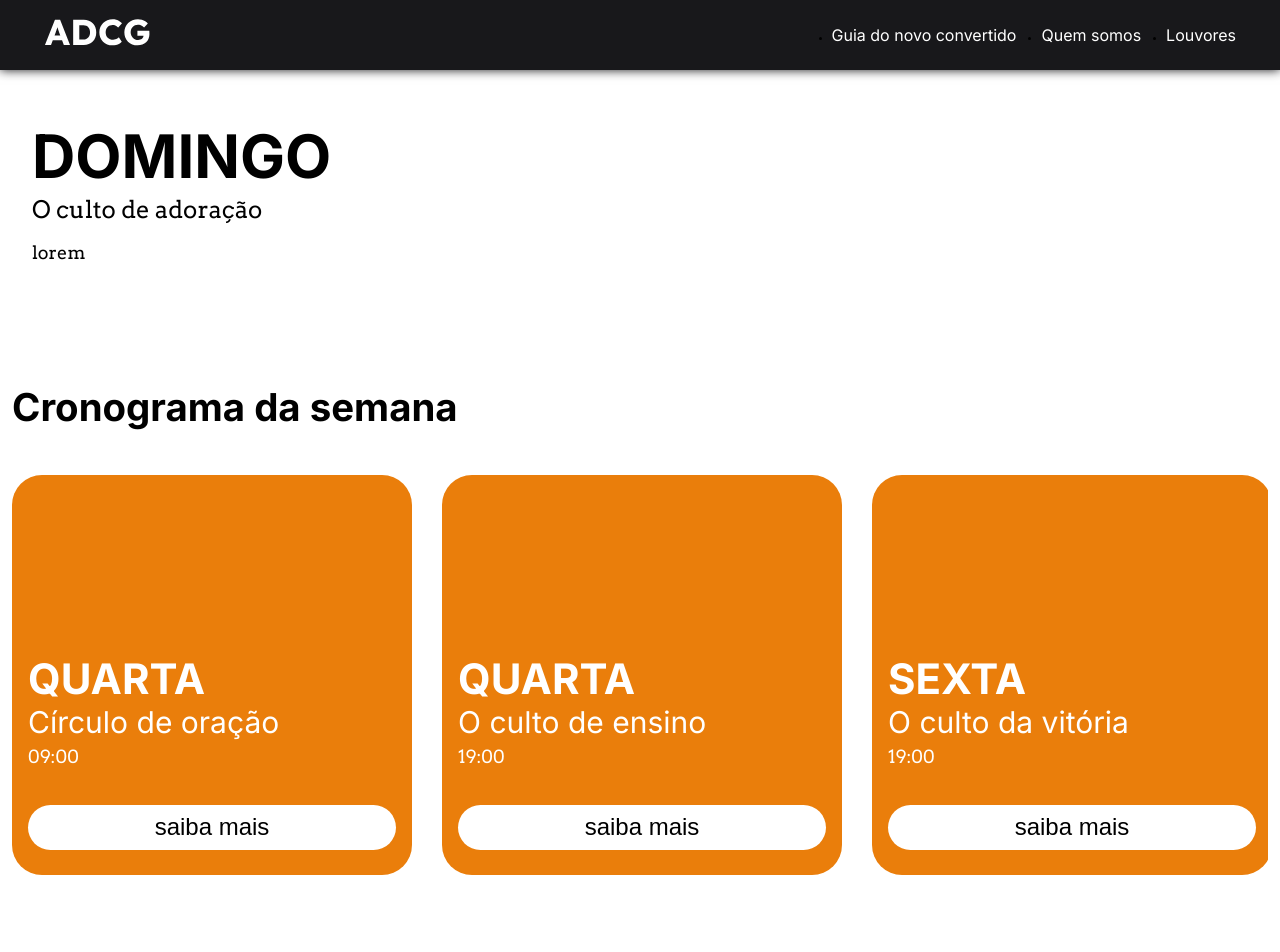
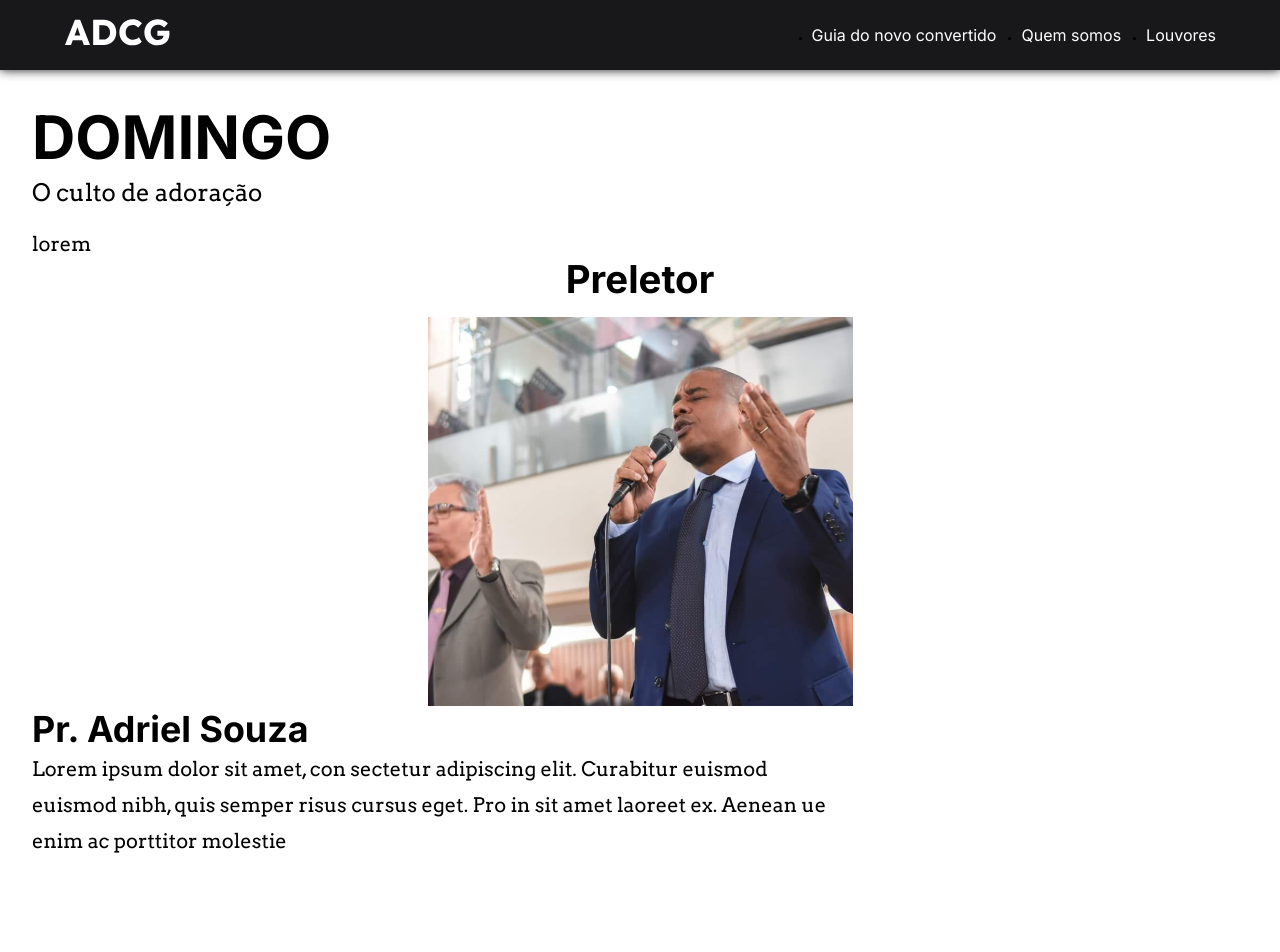
Before and after one commit to Th-Fernandes/adcg3coracoes, a Next.js app: page /cronograma/domingo-noite in a window 1280 px wide. Shown: the top 952 px of the page. Before the commit the page ends 925 px from the top, so only its background shows below. Built offline with nearby package versions, Linux system fonts and the light colour scheme.

Commit message:
refatoração dos css local e global

```diff
--- a/src/assets/styles/scss/_utils.scss
+++ b/src/assets/styles/scss/_utils.scss
@@ -16,34 +16,8 @@
 @mixin maxSizeContainer {
   max-width: 144rem;
   margin: 0 auto;
-  padding: 0 3.2rem;
-}
 
-@mixin informativeSection {
-
-
-  @include maxSizeContainer();
-  padding: 0 1.2rem;
-
-  h2 {
-    line-height: 3.5rem;
-    font-size: clamp(3.2rem, 3vw, 7.2rem);
-    color: colors.$black;
-    text-align: center;
-    margin-bottom: 2rem;
-
-    @media (min-width: 768px) {
-      text-align: start;
-    }
-  }
-
-  p {
-    line-height: 2.4rem;
-    font-size: clamp(1.4rem, 2vw, 2rem);
-    max-width: 80rem;
-
-    @media (min-width: 768px) {
-      line-height: 3.6rem;
-    }
+  @media (min-width: 768px) {
+    padding: 0 3.2rem;
   }
 }
--- a/src/assets/styles/scss/global.scss
+++ b/src/assets/styles/scss/global.scss
@@ -1,5 +1,17 @@
 @use "colors";
 @use "utils";
+
+@mixin defaultPaddingSize {
+  padding: 0 0.8rem;
+
+  @media(min-width: 768px) {
+    padding: 0 1.6rem;
+  }
+
+  @media(min-width: 1024px) {
+    padding: 0 3.2rem;
+  }
+}
 
 //display config
 * {
@@ -10,6 +22,10 @@
 
 html {
   font-size: 62.5%;
+
+  header {
+    @include defaultPaddingSize();
+  }
 
   body {
     font-family: "Arvo", serif;
@@ -26,6 +42,24 @@ h5,
 h6 {
   font-family: "Inter", sans-serif;
   font-weight: bold;
+
+}
+
+h2 {
+  font-size: clamp(3.2rem, 3vw, 7.2rem);
+  color: colors.$black;
+  text-align: center;
+  line-height: 3.5rem;
+  margin-bottom: 1.2rem;
+
+  @media (min-width: 768px) {
+    text-align: left;
+    margin-bottom: 2rem;
+  }
+}
+
+h3 {
+  font-size: clamp(3rem, 2.8vw, 6.4rem);
 }
 
 p,
@@ -33,11 +67,12 @@ small,
 span {
   font-family: "Arvo", serif;
   font-weight: normal;
-  font-size: clamp(1.4rem ,2.5vw, 1.8rem);
-  padding: 0 0.8rem;
+  font-size: clamp(1.4rem, 2vw, 2rem);
+  line-height: 2.4rem;
+  max-width: 80rem;
 
-  @media (min-width: 768px) {
-    padding: 0;
+  @media (min-width: 1024px) {
+    line-height: 3.6rem;
   }
 }
 
@@ -55,3 +90,9 @@ a {
   font-family: "Inter", sans-serif;
   text-decoration: none;
 }
+//section config
+
+section {
+  @include defaultPaddingSize();
+
+}
--- a/src/components/cronograma-page/day/cult-description/index.module.scss
+++ b/src/components/cronograma-page/day/cult-description/index.module.scss
@@ -29,7 +29,6 @@ main {
 
       .cult-description-description {
         text-align: left;
-        line-height: 2.5rem;
         margin-top: 1.5rem;
 
       }
--- a/src/components/cronograma-page/day/index.jsx
+++ b/src/components/cronograma-page/day/index.jsx
@@ -2,6 +2,7 @@ import { useState } from "react";
 import { GlobalHeader } from "../../utils/Header";
 import { GlobalCronograma } from "../../utils/main/cronograma";
 import { CultDescriptionCronogramaPage } from "./cult-description";
+import { SpeakerDescriptionCronogramaPage } from "./speaker-description";
 
 export function DayCronogramaPage() {
   const [toggleDescriptionByRoute, setToggleDescriptionByRoute] = useState()
@@ -12,6 +13,7 @@ export function DayCronogramaPage() {
 
       <main>
         <CultDescriptionCronogramaPage actualRoute={toggleDescriptionByRoute}/>
+        <SpeakerDescriptionCronogramaPage/>
         <GlobalCronograma onChangeRoute={setToggleDescriptionByRoute} />
       </main>
     </>
--- /dev/null
+++ b/src/components/cronograma-page/day/speaker-description/index.jsx
@@ -0,0 +1,27 @@
+import speakerImg from "../../../../../public/img/preletores/adriel-souza.svg"
+import cronogramaPageStyles from "./index.module.scss";
+
+export function SpeakerDescriptionCronogramaPage() {
+  return (
+    <section>
+      <h2 className={cronogramaPageStyles['speaker']}>Preletor</h2>
+
+      <div className={cronogramaPageStyles["speaker-container"]}>
+          <img className={cronogramaPageStyles["speaker-img"]} src={speakerImg.src} alt="" />
+
+          <div className="speaker-info">
+            <h3>Pr. Adriel Souza</h3>
+            <p>
+              Lorem ipsum dolor sit amet, con
+              sectetur adipiscing elit.  Curabitur
+              euismod euismod nibh,  quis
+              semper risus cursus eget. Pro
+              in sit amet laoreet ex. Aenean ue
+              enim ac porttitor molestie
+            </p>
+          </div>
+      </div>
+
+    </section>
+  )
+}
--- /dev/null
+++ b/src/components/cronograma-page/day/speaker-description/index.module.scss
@@ -0,0 +1,15 @@
+main {
+  section {
+     .speaker {
+      text-align: center;
+    }
+
+    .speaker-container {
+      .speaker-img {
+        width: min(100%, 42.5rem);
+        display: block;
+        margin: 0 auto;
+      }
+    }
+  }
+}
--- a/src/components/utils/Header/header.module.scss
+++ b/src/components/utils/Header/header.module.scss
@@ -5,28 +5,26 @@
   display: flex;
   align-items: center;
   justify-content: space-between;
-  padding: 0 1.2rem;
   background-color: colors.$dark-bg;
   box-shadow: 0px 0px 1rem colors.$dark-bg ;
   min-height: 7rem;
-  height: 5rem;
   position: sticky;
   inset: 0;
 
   .header-container {
-    @include utils.maxSizeContainer();
     flex-grow: 1;
     display: flex;
     align-items: center;
     justify-content: space-between;
 
+    @media (min-width: 768px) {
+      @include utils.maxSizeContainer();
+    }
 
     > h1 {
       cursor: pointer;
     }
 
-    @media (min-width: 768px) {
-      padding: 0 3.2rem;
-    }
+
   }
 }
--- a/src/components/utils/main/cronograma/index.module.scss
+++ b/src/components/utils/main/cronograma/index.module.scss
@@ -4,7 +4,7 @@
 
 main {
   .cronograma-semana {
-    @include utils.informativeSection();
+    @include utils.maxSizeContainer();
     margin: 3.5rem auto ;
 
 
@@ -21,7 +21,7 @@ main {
             column-gap: 3rem;
             overflow-x: auto;
 
-            @media (min-width: 768px) {
+            @media (min-width: 1024px) {
               grid-template-columns: repeat( 6 , 40rem);
             }
 
@@ -39,7 +39,7 @@ main {
                 list-style-type: none;
                 border-radius: 3rem;
 
-                @media (min-width: 768px) {
+                @media (min-width: 1024px) {
                     width: 40rem;
                     height: 40rem;
                 }
@@ -50,7 +50,7 @@ main {
 
                   h3 {
                     font-size: 1em;
-                    @media (min-width: 768px) {
+                    @media (min-width: 1024px) {
                       font-size: 1.75em;
                     }
                   }
@@ -59,7 +59,7 @@ main {
                     font-size: 2.4rem;
                     font-family: "Inter", sans-serif;
 
-                    @media (min-width: 768px) {
+                    @media (min-width: 1024px) {
                       font-size: 1.25em;
                     }
                   }
@@ -70,7 +70,7 @@ main {
                   width: 100%;
                   margin: 0.5rem auto 1.5rem;
 
-                  @media (min-width: 768px) {
+                  @media (min-width: 1024px) {
                     margin: 3.5rem auto 2.5rem;
                     font-size: 2.4rem;
                   }
@@ -83,7 +83,7 @@ main {
         }
     }
 
-    @media (min-width: 768px) {
+    @media (min-width: 1024px) {
         margin: 12.5rem auto 5rem;
     }
 }
--- a/src/data/cults.json
+++ b/src/data/cults.json
@@ -9,7 +9,12 @@
       "title": "QUARTA",
       "caption": "O culto de ensino",
       "description": "Quer aprofundar seus conhecimentos sobre a bíblia, entendendo ponto a ponto em relação a mensagem passada? O culto de ensino é a solução perfeita!",
-      "time": "19:00"
+      "time": "19:00",
+      "speaker": {
+        "name": "Adriel Souza"
+      }
+
+
     },
 
     "sexta": {
```
Also changed, not shown: src/components/landing-page/redirector/index.module.scss (+1 -6 lines), public/img/preletores/adriel-souza.svg (added).
